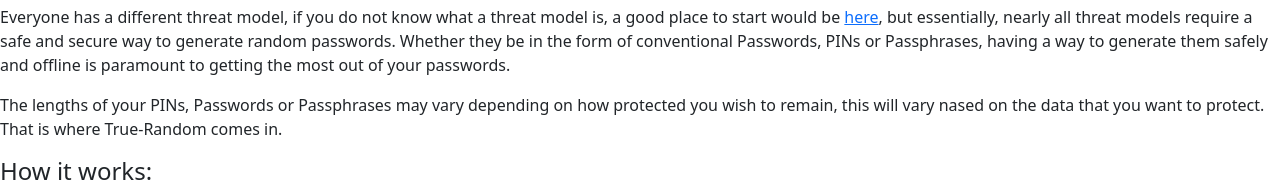
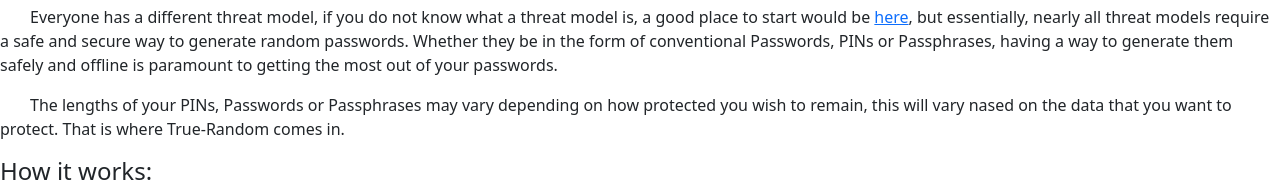
Before and after one commit to josamontiel/Flukey, a plain HTML site: page site/index.html in a window 1280 px wide. Shown: the part 152-341 px from the top of the page. Drawn offline with nearby package versions, Linux system fonts and the light colour scheme; a script that the page names is missing.

Commit message:
Update style.css

```diff
--- a/site/styles/style.css
+++ b/site/styles/style.css
@@ -1 +1,12 @@
-/*# sourceMappingURL=style.css.map */
+body {
+  font-family: "Poppins", sans-serif;
+}
+
+.abstract > p {
+  text-indent: 30px;
+}
+
+a {
+  text-decoration: none;
+  color: black;
+}/*# sourceMappingURL=style.css.map */
```
